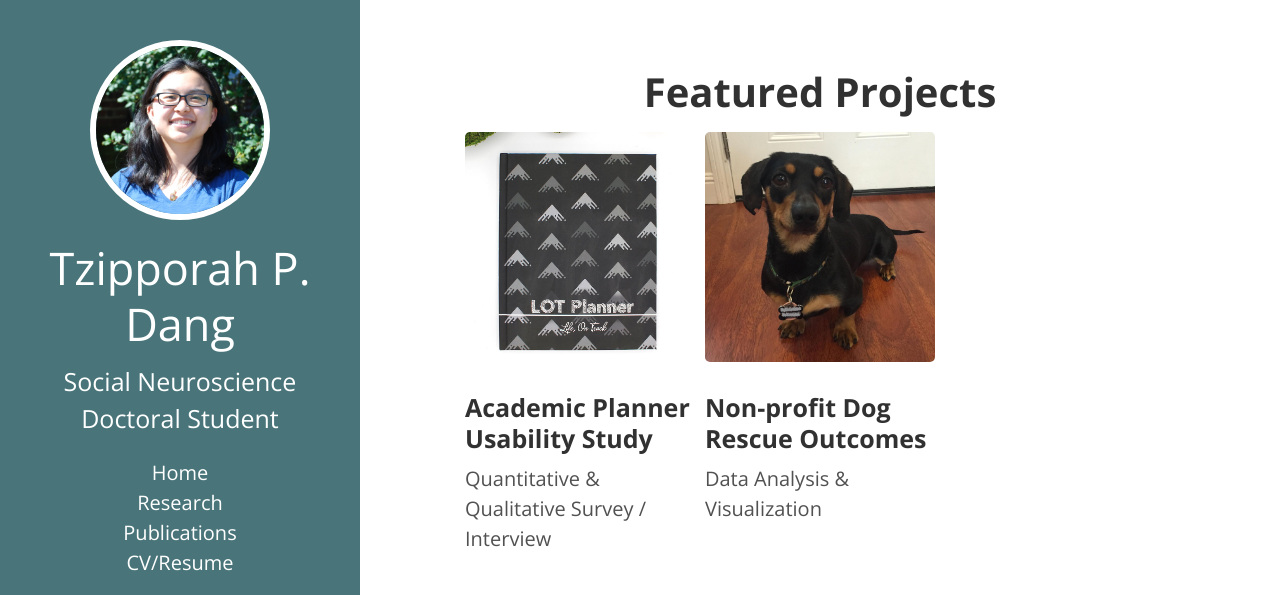
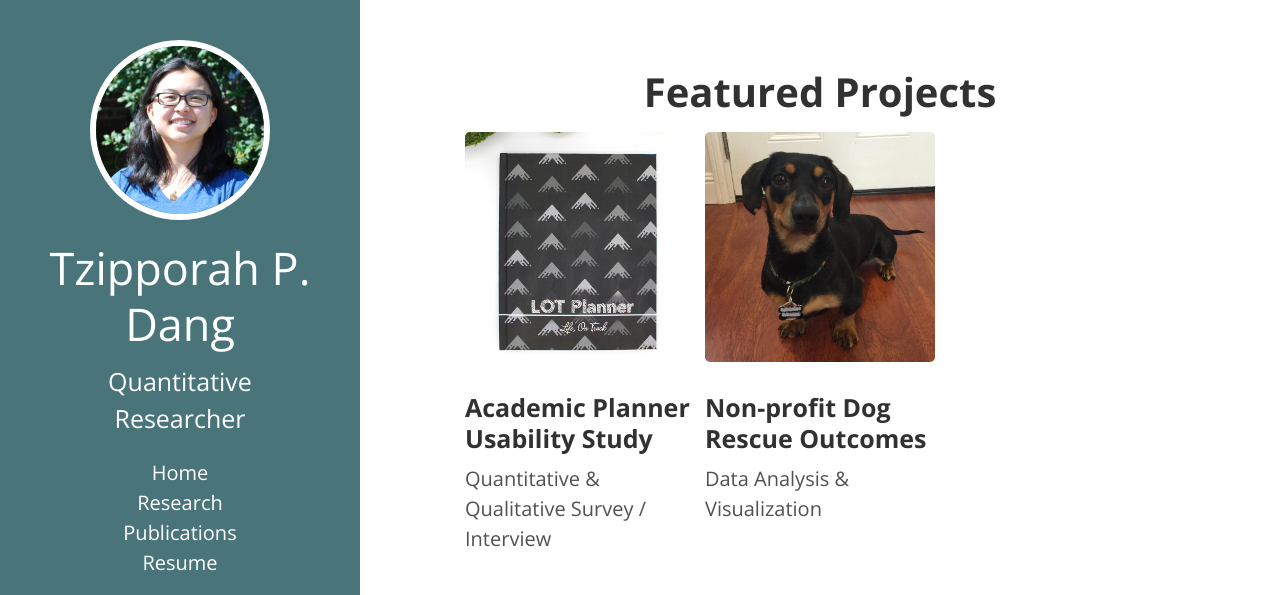
Before and after one commit to tzipporahdang/tzipporahdang.github.io, a plain HTML site: page research/index.html in a window 1280 px wide. Shown: the top 595 px of the page. Drawn offline with nearby package versions, Linux system fonts and the light colour scheme; files whose address does not match are found by name.

Commit message:
Update index.html

```diff
--- a/research/index.html
+++ b/research/index.html
@@ -85,7 +85,7 @@
       <h1>Tzipporah P. Dang</h1>
 
 
-      <p class="lead">Social Neuroscience Doctoral Student</p>
+      <p class="lead">Quantitative Researcher</p>
 
     </div>
 
@@ -99,7 +99,7 @@
         </li><li>
           <a href="/publications/">Publications</a>
         </li><li>
-          <a href="/cv/">CV/Resume</a>
+          <a href="/resume/">Resume</a>
         </li>
       </ul>
     </nav>
@@ -212,7 +212,7 @@ h1 {
 
   <footer>
   <div>
-    &copy; Tzipporah Dang 2021
+    &copy; Tzipporah Dang 2022
 
     &middot; <a href="https://creativecommons.org/licenses/by-sa/4.0" target="_blank">CC BY-SA 4.0</a>
 
```
